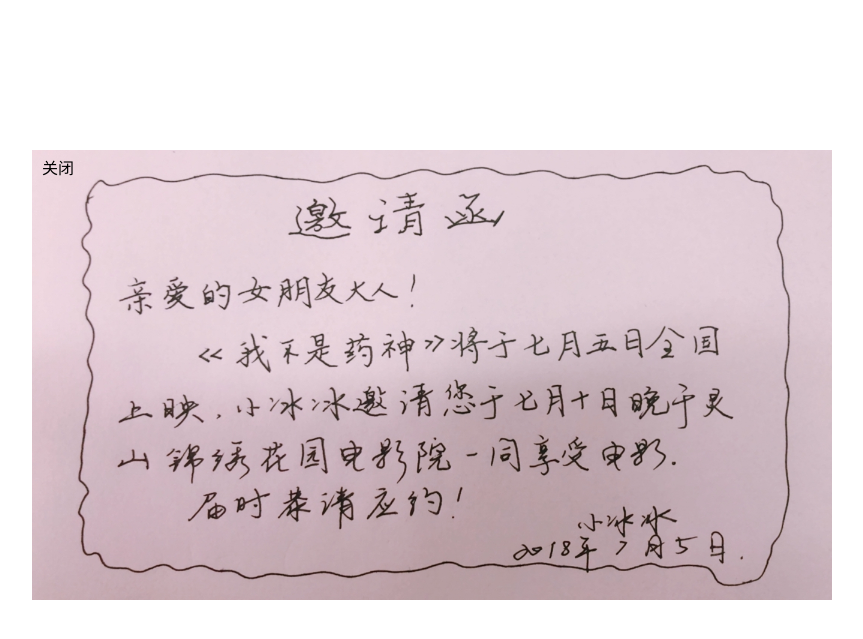
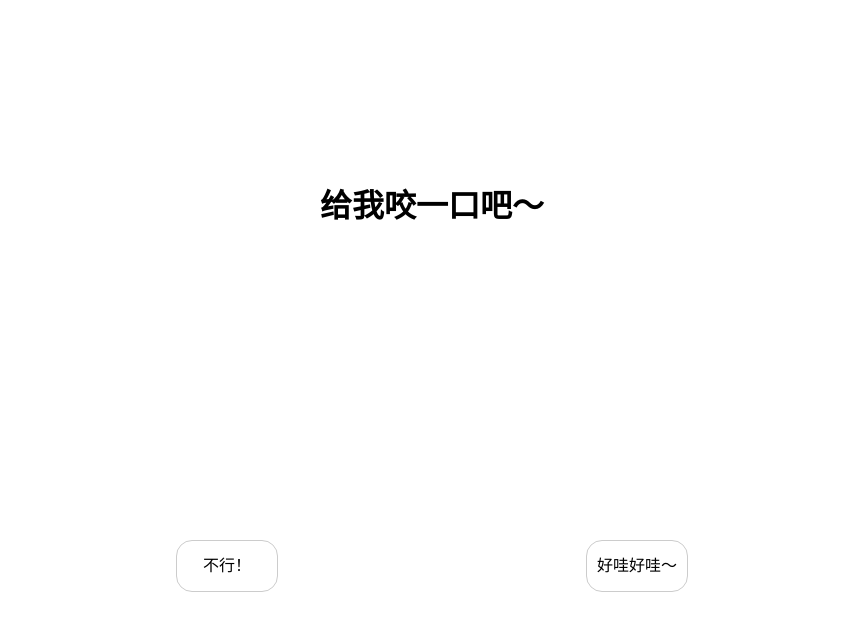
Before and after one commit to biabiabiabia/biabia.github.io, a Jekyll site: the page inv.html, which Jekyll copies as it is, in a window 1280 px wide. Shown: the top 639 px of the page, without its empty margins (208-1071 px from the left). Built offline with Jekyll 4.4.1, drawn with Linux system fonts in a browser that asks for light colours.

```diff
--- a/inv.html
+++ b/inv.html
@@ -74,8 +74,8 @@
 		var mask = document.getElementById('close');
 		var img = document.getElementsByTagName('img')[0];
 
-		// img.style.display = "none";
-		// mask.style.display = "none";
+	        img.style.display = "none";
+	       mask.style.display = "none";
 
 		function fun(e){
 
```
